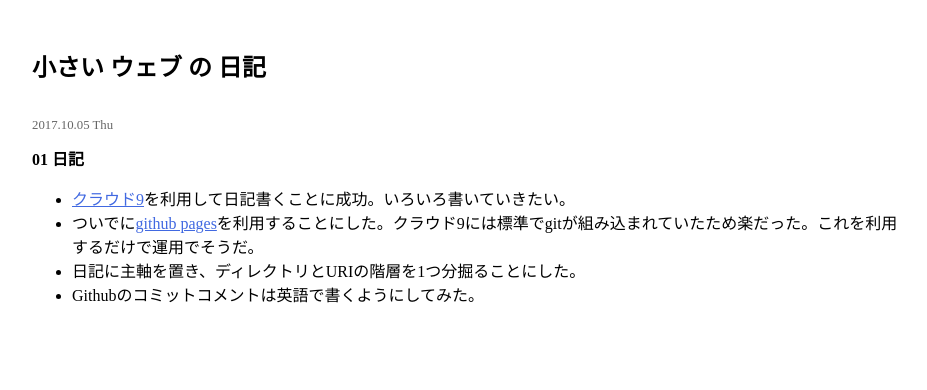
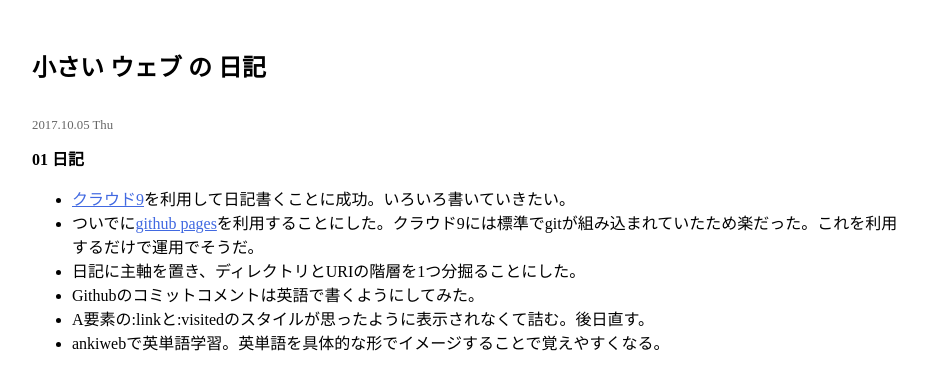
Before and after one commit to faketurn/faketurn.github.io, a plain HTML site: page 20171005/index.html in a window 1280 px wide. Shown: the whole page, without its empty margins (168-1095 px from the left). Drawn offline with Linux system fonts and the light colour scheme.

Commit message:
I wrote a contents.

```diff
--- a/20171005/index.html
+++ b/20171005/index.html
@@ -17,7 +17,10 @@
 </li><li>ついでに<a href="https://faketurn.github.io">github pages</a>を利用することにした。クラウド9には標準でgitが組み込まれていたため楽だった。これを利用するだけで運用でそうだ。
 </li><li>日記に主軸を置き、ディレクトリとURIの階層を1つ分掘ることにした。
 </li><li>Githubのコミットコメントは英語で書くようにしてみた。
+</li><li>A要素の:linkと:visitedのスタイルが思ったように表示されなくて詰む。後日直す。
+</li><li>ankiwebで英単語学習。英単語を具体的な形でイメージすることで覚えやすくなる。
 </li>
 </ul>
+
 </body>
 </html>
```
